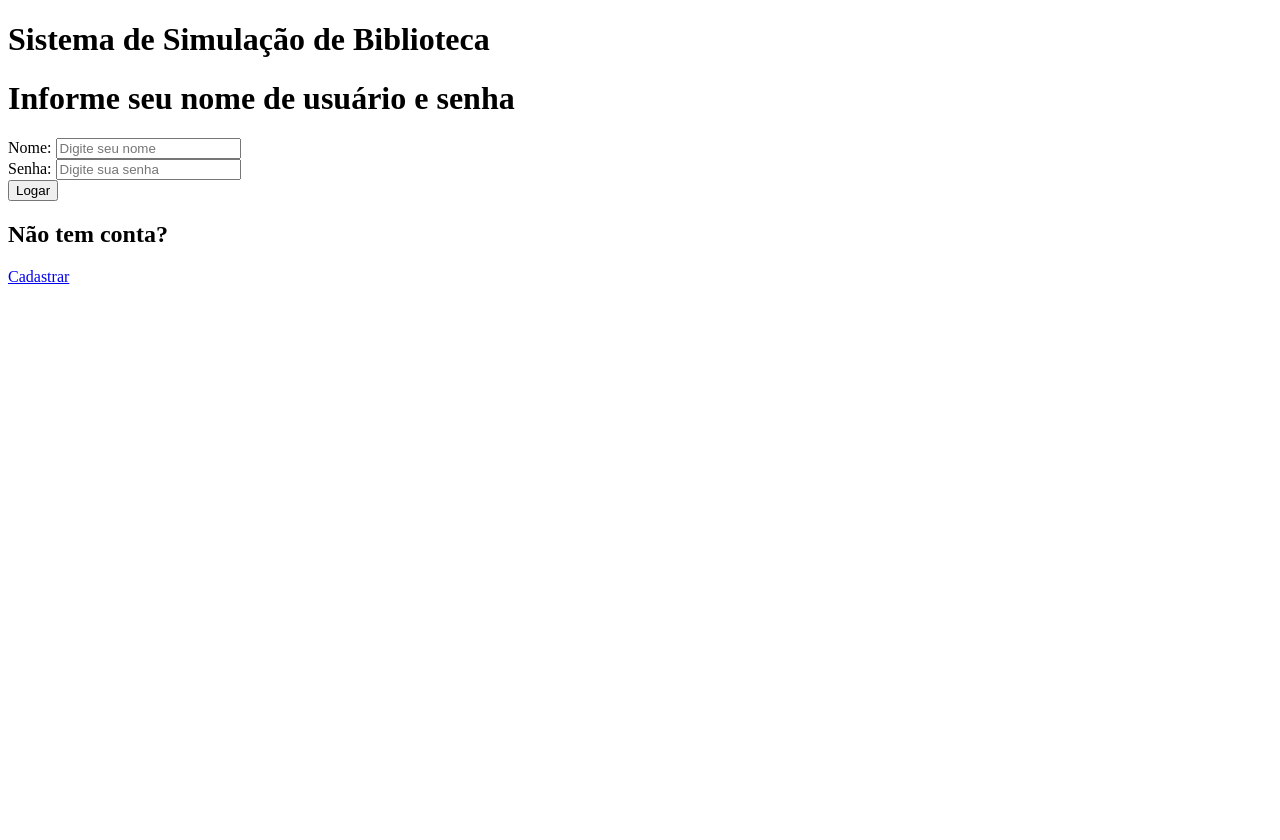
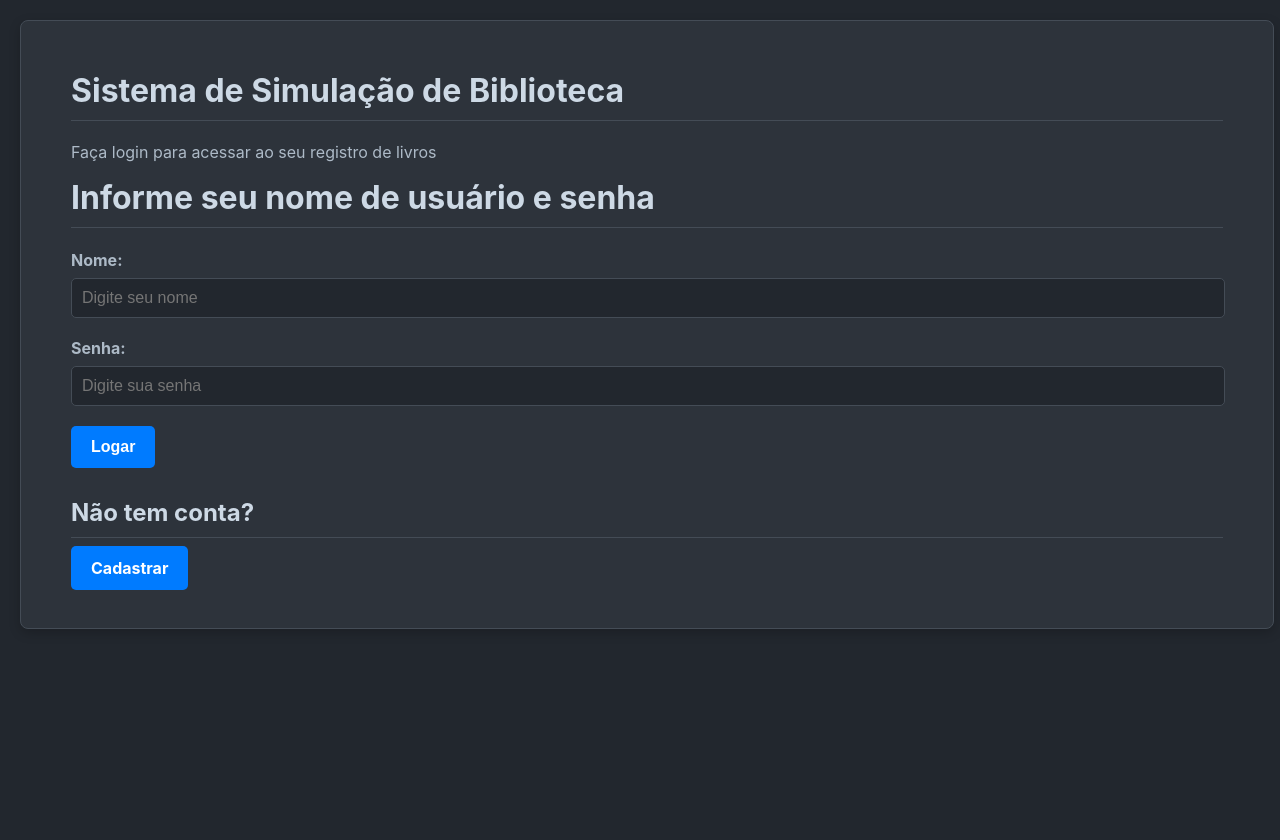
Before and after one commit to CHcrocs/projeto_final_php, a PHP site: page /index.php in a window 1280 px wide. Before the commit the page ends 284 px from the top, so only its background shows below. Run offline with PHP 8.4, Linux system fonts and the light colour scheme.

Commit message:
css concluido

```diff
--- a/cadastro.php
+++ b/cadastro.php
@@ -3,9 +3,11 @@
 <head>
     <meta charset="UTF-8">
     <title>Cadastro</title>
+    <link rel="stylesheet" href="css/style.css">
 </head>
 <body>
-    <h1>Cadastre seu nome de usuário, contato e senha</h1>
+    <div id="container">
+    <h1 >Cadastre seu nome de usuário, contato e senha</h1>
     <form action="validacoes/validacao_cadastro.php" method="post">
         <label for="nome">Nome:</label>
         <input type="text" name="nome" id="nome" required>
@@ -19,5 +21,6 @@
         <button type="submit">Cadastrar</button>
         <button><a href="index.php">Voltar</a></button>
     </form>
+    </div>
 </body>
 </html>
--- a/css/style.css
+++ b/css/style.css
@@ -1 +1,179 @@
 @charset "UTF-8";
+
+/* --- Variáveis de Cor e Fontes --- */
+:root {
+    --cor-primaria: #007bff;
+    --cor-secundaria: #0056b3;
+    --cor-fundo: #22272e;
+    --cor-container: #2d333b;
+    --cor-borda: #444c56;
+    --cor-texto: #adbac7;
+    --cor-texto-titulo: #cdd9e5;
+    --cor-sucesso: #28a745;
+    --cor-perigo: #dc3545;
+    --cor-input-fundo: #22272e;
+    font-family: -apple-system, BlinkMacSystemFont, "Segoe UI", Roboto, "Helvetica Neue", Arial, sans-serif;
+}
+
+/* --- Estilos Gerais --- */
+body {
+    background-color: var(--cor-fundo);
+    color: var(--cor-texto);
+    margin: 0;
+    padding: 20px;
+    min-height: 100vh;
+}
+
+a {
+    color: var(--cor-primaria);
+    text-decoration: none;
+    transition: color 0.3s ease;
+}
+
+a:hover {
+    color: var(--cor-secundaria);
+    text-decoration: underline;
+}
+
+/* --- Container Principal --- */
+#container {
+    background-color: var(--cor-container);
+    padding: 50px 50px;
+    border-radius: 8px;
+    border: 1px solid var(--cor-borda);
+    width: 90svw;
+    box-shadow: 0 4px 12px rgba(0, 0, 0, 0.2);
+}
+
+/* --- Títulos e Cabeçalhos --- */
+h1, h2, h3 {
+    color: var(--cor-texto-titulo);
+    border-bottom: 1px solid var(--cor-borda);
+    padding-bottom: 10px;
+    margin-top: 0;
+}
+
+h1 {
+    font-size: 2em;
+}
+
+h2 {
+    font-size: 1.5em;
+    margin-top: 30px;
+}
+
+/* --- Formulários --- */
+form {
+    margin-top: 20px;
+}
+
+form label {
+    display: block;
+    margin-bottom: 8px;
+    font-weight: bold;
+}
+
+form input[type="text"],
+form input[type="password"],
+form input[type="number"] {
+    width: calc(100% - 20px);
+    padding: 10px;
+    margin-bottom: 20px;
+    border: 1px solid var(--cor-borda);
+    border-radius: 5px;
+    background-color: var(--cor-input-fundo);
+    color: var(--cor-texto);
+    font-size: 1em;
+}
+
+form input:focus {
+    outline: none;
+    border-color: var(--cor-primaria);
+    box-shadow: 0 0 5px var(--cor-primaria);
+}
+
+/* --- Botões --- */
+button, a.botao {
+    background-color: var(--cor-primaria);
+    color: white;
+    padding: 12px 20px;
+    border: none;
+    border-radius: 5px;
+    cursor: pointer;
+    font-size: 1em;
+    font-weight: bold;
+    text-align: center;
+    transition: background-color 0.3s ease;
+    margin-right: 10px;
+}
+
+button:hover, a.botao:hover {
+    background-color: var(--cor-secundaria);
+    text-decoration: none;
+}
+
+button a {
+    color: white;
+    text-decoration: none;
+}
+
+/* --- Lista de Livros --- */
+ol {
+    display: flex;
+    gap: 20px;
+    flex-wrap: wrap;
+    list-style: none;
+    padding: 0;
+}
+
+ol li {
+    background-color: var(--cor-fundo);
+    width: 15%;
+    margin-bottom: 10px;
+    padding: 20px;
+    border-radius: 5px;
+    border: 1px solid var(--cor-borda);
+    display: flex;
+    justify-content: space-between;
+    align-items: center;
+    transition: background-color 0.3s;
+}
+
+ol li:hover {
+    background-color: #353c4a;
+}
+
+ol li a {
+    margin-left: 15px;
+    font-weight: bold;
+}
+
+/* Links de Ação na Lista */
+a[href*="editar_livro.php"] {
+    color: var(--cor-sucesso);
+}
+a[href*="editar_livro.php"]:hover {
+    color: #1e7e34;
+}
+
+a[href*="excluir_livro.php"] {
+    color: var(--cor-perigo);
+}
+a[href*="excluir_livro.php"]:hover {
+    color: #b21f2d;
+}
+
+/* Link de Logout */
+a[href="logout.php"] {
+    display: inline-block;
+    margin-bottom: 20px;
+    background-color: var(--cor-perigo);
+    color: white;
+    padding: 8px 15px;
+    border-radius: 5px;
+    font-weight: bold;
+}
+a[href="logout.php"]:hover {
+    background-color: #b21f2d;
+    text-decoration: none;
+}
--- a/formularios/editar_livro.php
+++ b/formularios/editar_livro.php
@@ -4,8 +4,10 @@
     <meta charset="UTF-8">
     <meta name="viewport" content="width=device-width, initial-scale=1.0">
     <title>Biblioteca</title>
+    <link rel="stylesheet" href="../css/style.css">
 </head>
 <body>
+    <div id="container">
     <h1>Edição de livros</h1>
     <a href="../livros.php">Voltar</a>
     <?php
@@ -47,6 +49,6 @@
             <button type="submit">Editar</button>
             <br>
         </form>
-
+    </div>
 </body>
 </html>
--- a/index.php
+++ b/index.php
@@ -14,10 +14,14 @@ if (isset($_SESSION['usuario'])) {
     <meta charset="UTF-8">
     <meta name="viewport" content="width=device-width, initial-scale=1.0">
     <title>Sistema de Biblioteca</title>
+    <link rel="stylesheet" href="css/style.css">
 </head>
 <body>
+<div id="container">
 
-    <h1>Sistema de Simulação de Biblioteca</h1>
+    <h1 >Sistema de Simulação de Biblioteca</h1>
+
+    <p>Faça login para acessar ao seu registro de livros</p>
 
     <?php require_once "funcoes.php";
     verificar_codigo();
@@ -28,5 +32,6 @@ if (isset($_SESSION['usuario'])) {
     <h2>Não tem conta?</h2>
     <a href="cadastro.php" class="botao">Cadastrar</a>
 
+</div>
 </body>
 </html>
```
Also changed, not shown: livros.php (+7 -3 lines), formularios/form_login.php (line endings or trailing spaces).
